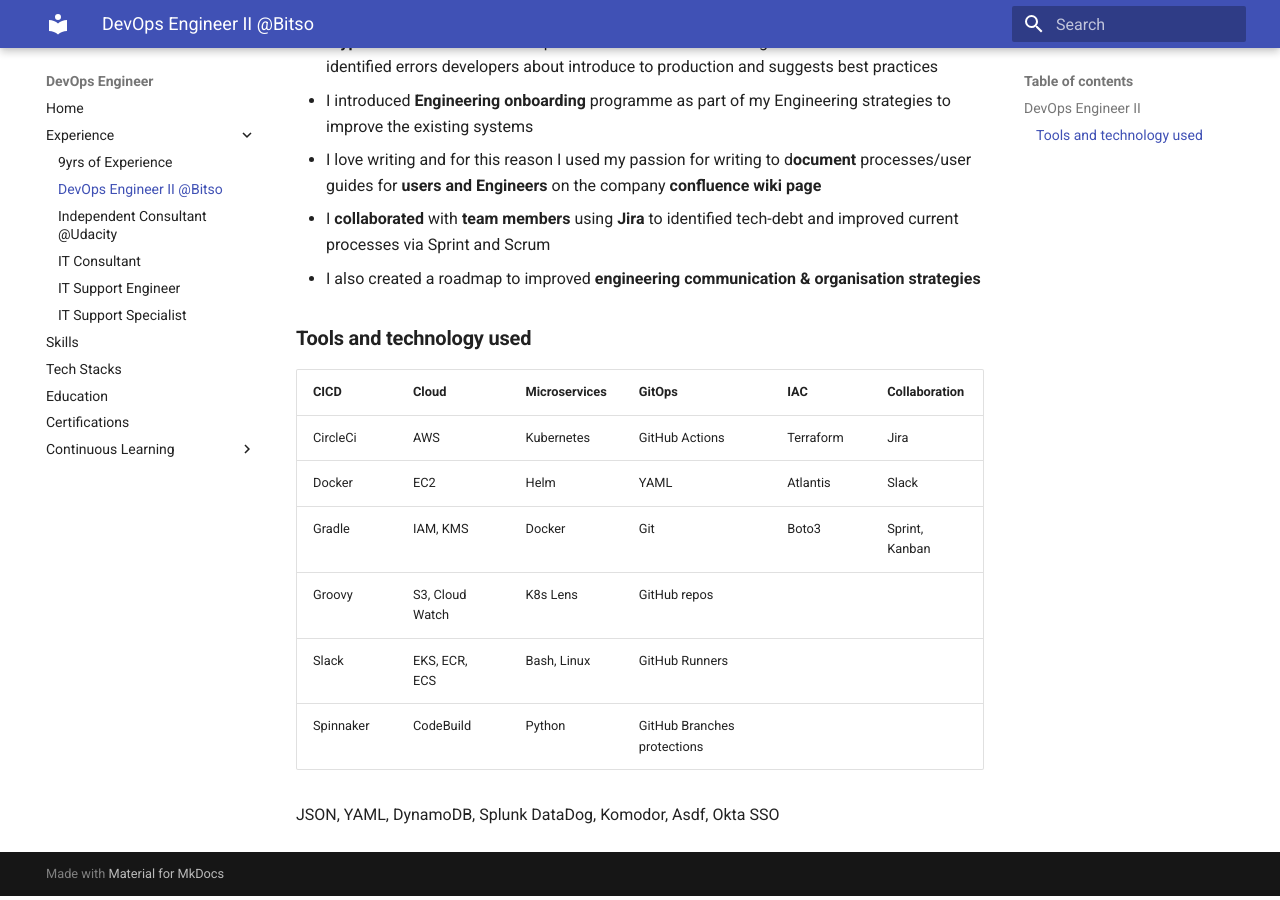
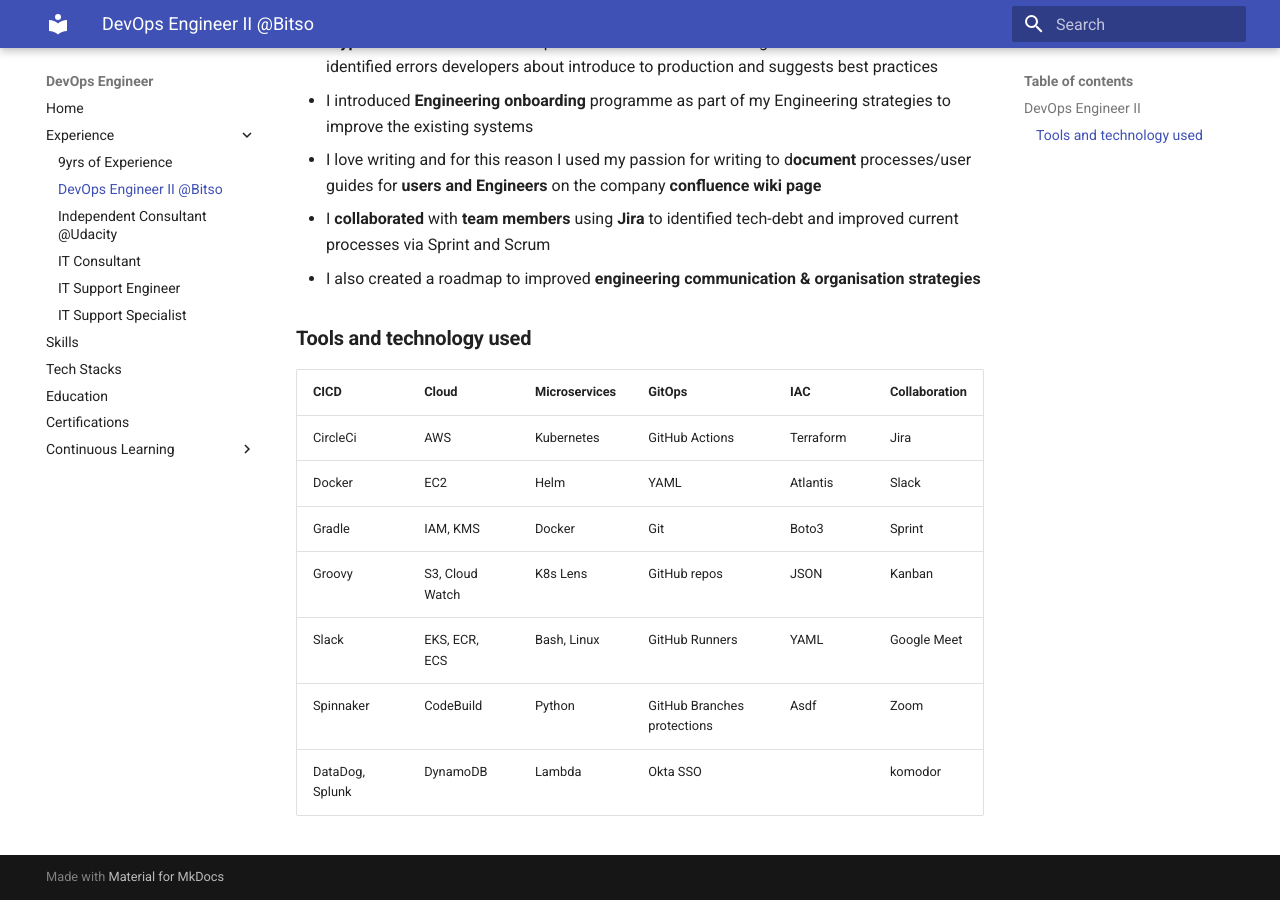
Before and after one commit to eedygreen/isah-idris-DevOps-Engineer-resume, an MkDocs documentation site: the page built from docs/experience/DevOps_Engineer_II_@Bitso.md, in a window 1280 px wide and 900 px high, scrolled down 752 px. Built offline with MkDocs 1.6.1 and Material for MkDocs 9.7.7, drawn with Linux system fonts in a browser that asks for light colours.

Commit message:
updated tools table

```diff
--- a/docs/experience/DevOps_Engineer_II_@Bitso.md
+++ b/docs/experience/DevOps_Engineer_II_@Bitso.md
@@ -22,9 +22,8 @@
 ----------------|----------------|----------------|----------------|----------------|----------------
 CircleCi        | AWS            | Kubernetes     | GitHub Actions | Terraform      | Jira
 Docker          | EC2            |   Helm         | YAML           | Atlantis       | Slack
-Gradle          | IAM, KMS       | Docker         | Git            |  Boto3         | Sprint, Kanban
-Groovy          | S3, Cloud Watch| K8s Lens       | GitHub repos   |
-Slack           | EKS, ECR, ECS  | Bash, Linux    | GitHub Runners |
-Spinnaker       | CodeBuild      | Python         | GitHub Branches protections|
-
-JSON, YAML, DynamoDB, Splunk DataDog, Komodor, Asdf, Okta SSO
+Gradle          | IAM, KMS       | Docker         | Git            |  Boto3         | Sprint
+Groovy          | S3, Cloud Watch| K8s Lens       | GitHub repos   | JSON           | Kanban
+Slack           | EKS, ECR, ECS  | Bash, Linux    | GitHub Runners | YAML           | Google Meet
+Spinnaker       | CodeBuild      | Python         | GitHub Branches protections|Asdf| Zoom
+ DataDog, Splunk| DynamoDB       | Lambda         | Okta SSO       |                | komodor
```
